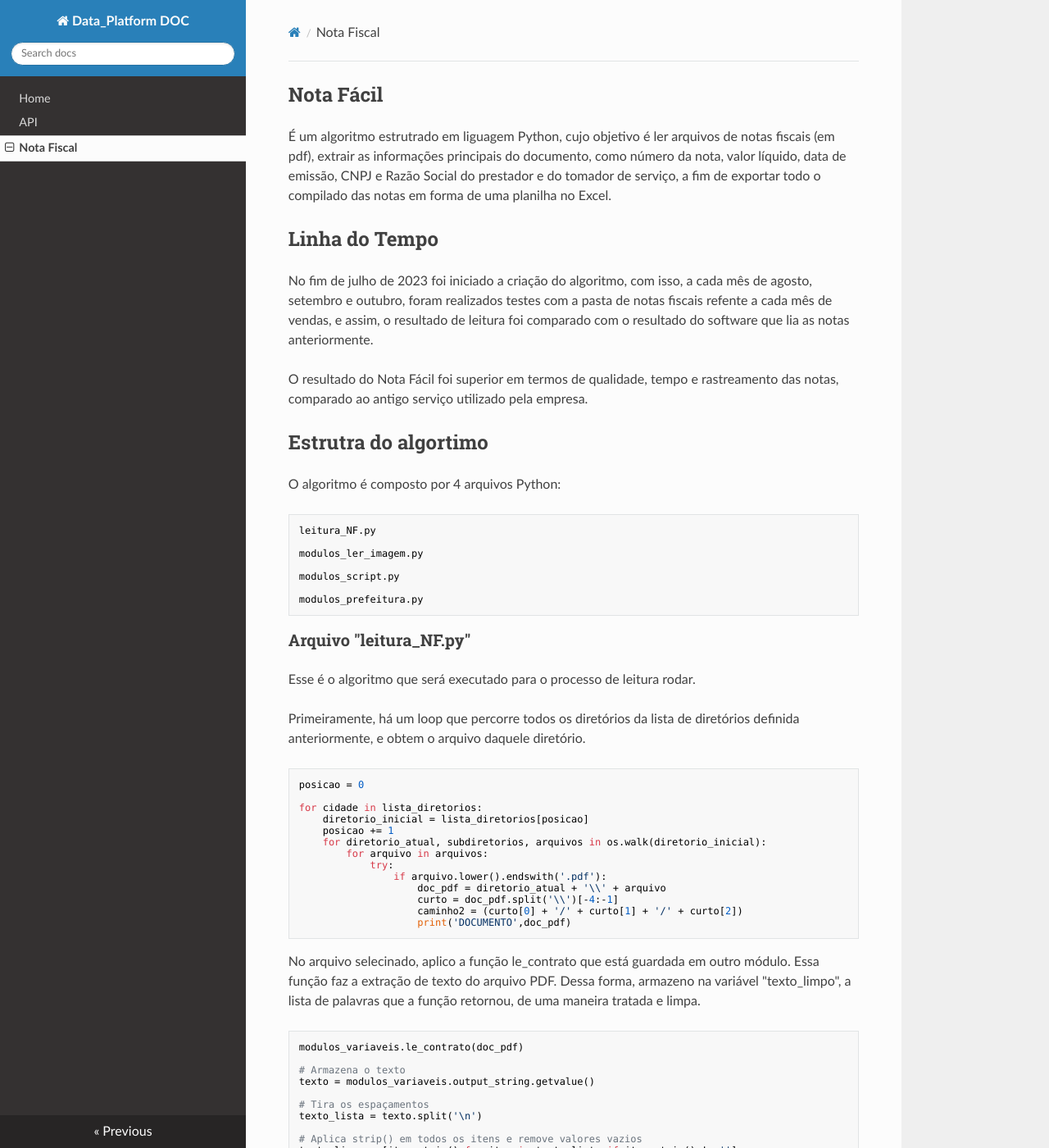
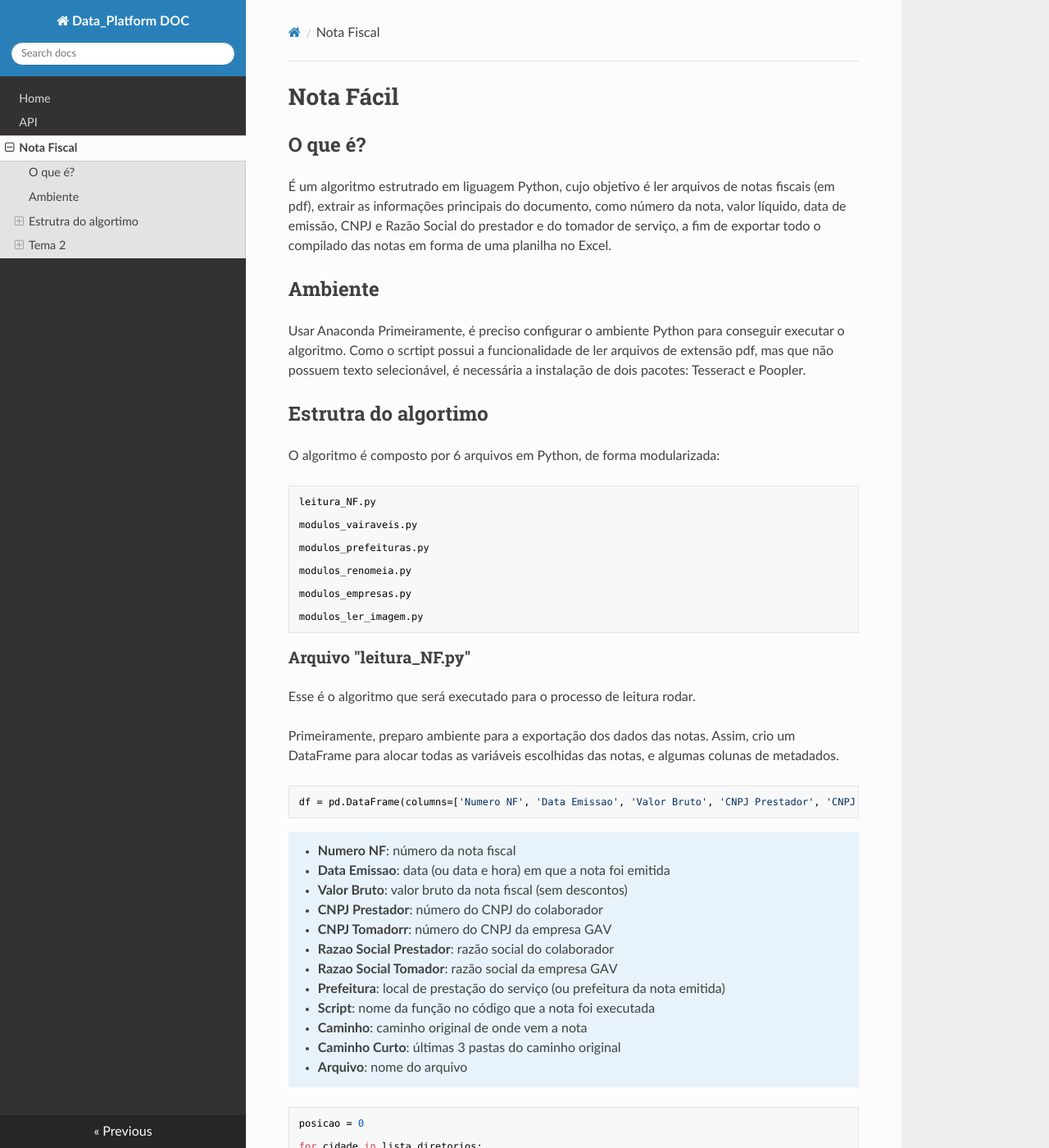
Before and after one commit to BrunoGAV/data_platform_doc, an MkDocs documentation site: the page built from docs/Leitura_Notas_Fiscais.md, in a window 1280 px wide and 1400 px high. Shown: the whole window at 82% size. Built offline with MkDocs 1.6.1, drawn with Linux system fonts in a browser that asks for light colours; nearby versions of some CDN libraries; some of the changed text lies outside the part shown.

Commit message:
Acrescimo de texto da documentação
Acrescimo de texto da documentação

````diff
--- a/docs/Leitura_Notas_Fiscais.md
+++ b/docs/Leitura_Notas_Fiscais.md
@@ -1,27 +1,53 @@
-## Nota Fácil
+# Nota Fácil
 
+## O que é?
 É um algoritmo estrutrado em liguagem Python, cujo objetivo é ler arquivos de notas fiscais (em pdf), extrair as informações principais do documento, como número da nota, valor líquido, data de emissão, CNPJ e Razão Social do prestador e do tomador de serviço, a fim de exportar todo o compilado das notas em forma de uma planilha no Excel.
 
-## Linha do Tempo
- No fim de julho de 2023 foi iniciado a criação do algoritmo, com isso, a cada mês de agosto, setembro e outubro, foram realizados testes com a pasta de notas fiscais refente a cada mês de vendas, e assim, o resultado de leitura foi comparado com o resultado do software que lia as notas anteriormente.
+## Ambiente
+Usar Anaconda
+Primeiramente, é preciso configurar o ambiente Python para conseguir executar o algoritmo. Como o scrtipt possui a funcionalidade de ler arquivos de extensão pdf, mas que não possuem texto selecionável, é necessária a instalação de dois pacotes: Tesseract e Poopler.
 
- O resultado do Nota Fácil foi superior em termos de qualidade, tempo e rastreamento das notas, comparado ao antigo serviço utilizado pela empresa.
 
 ## Estrutra do algortimo
-O algoritmo é composto por 4 arquivos Python:
+O algoritmo é composto por 6 arquivos em Python, de forma modularizada:
 
     leitura_NF.py
 
+    modulos_vairaveis.py
+
+    modulos_prefeituras.py
+
+    modulos_renomeia.py
+
+    modulos_empresas.py
+
     modulos_ler_imagem.py
 
-    modulos_script.py
-
-    modulos_prefeitura.py
 
 ### Arquivo "leitura_NF.py"
 Esse é o algoritmo que será executado para o processo de leitura rodar.
 
-Primeiramente, há um loop que percorre todos os diretórios da lista de diretórios definida anteriormente, e obtem o arquivo daquele diretório.
+Primeiramente, preparo ambiente para a exportação dos dados das notas. Assim, crio um DataFrame para alocar todas as variáveis escolhidas das notas, e algumas colunas de metadados.
+
+```py
+df = pd.DataFrame(columns=['Numero NF', 'Data Emissao', 'Valor Bruto', 'CNPJ Prestador', 'CNPJ Tomador', 'Razao Social Prestador','Razao Social Tomador', 'Prefeitura', 'Script','Caminho', 'Caminho Curto', 'Arquivo'])
+```
+!!! example ""
+
+    - **Numero NF**: número da nota fiscal
+    - **Data Emissao**: data (ou data e hora) em que a nota foi emitida
+    - **Valor Bruto**: valor bruto da nota fiscal (sem descontos)
+    - **CNPJ Prestador**: número do CNPJ do colaborador
+    - **CNPJ Tomadorr**: número do CNPJ da empresa GAV
+    - **Razao Social Prestador**: razão social do colaborador
+    - **Razao Social Tomador**: razão social da empresa GAV
+    - **Prefeitura**: local de prestação do serviço (ou prefeitura da nota emitida)
+    - **Script**: nome da função no código que a nota foi executada
+    - **Caminho**: caminho original de onde vem a nota
+    - **Caminho Curto**: últimas 3 pastas do caminho original
+    - **Arquivo**: nome do arquivo
+
+
 
 ``` py
 posicao = 0
@@ -63,6 +89,24 @@ Agora com a variável "texto_limpo", há 3 possibilidades:
     - **2**) Se o texto_limpo conter nenhuma palavra, ou seja, o PDF está não selecionável, como uma imagem, então vou tratar a imagem, extrair o texto da imagem e verificar se a prefeitura X está no texto, para executar o script da prefeitura correta.
     - **3**) O texto_limpo não contém nenhum nome de prefeitura que tenho registro, logo na planilha do Excel vai conter esse arquivo com a informação "não_achado".
 
+![alt text](pdf1.jpg)
+
+Então para essas possibilidades o código fica da seguinte forma:
+
+```py
+elif any('Município de Uberlândia' in item for item in texto_limpo):
+    modulos_variaveis.script_uberlandia_imagem(doc_pdf, caminho2, arquivo, df)
+
+elif texto == '\x0c' or '\x0c' in texto :
+    texto_imagem = modulos_ler_imagem.get_text_from_any_pdf(doc_pdf)
+    texto_imagem = texto_imagem.split('\n')
+    texto_imagem = [item.strip() for item in texto_imagem if item.strip() != '']
+
+    elif any('PREFEITURA MUNICIPAL DE BELEM' in item for item in texto_imagem):
+        modulos_variaveis.script_belem_imagem(texto_imagem, doc_pdf, caminho2, arquivo, df)
+
+```
+
 
 ## Tema 2
 
````
Also changed, not shown: docs/pdf1.jpg (added), img/pdf1.jpg (added).
